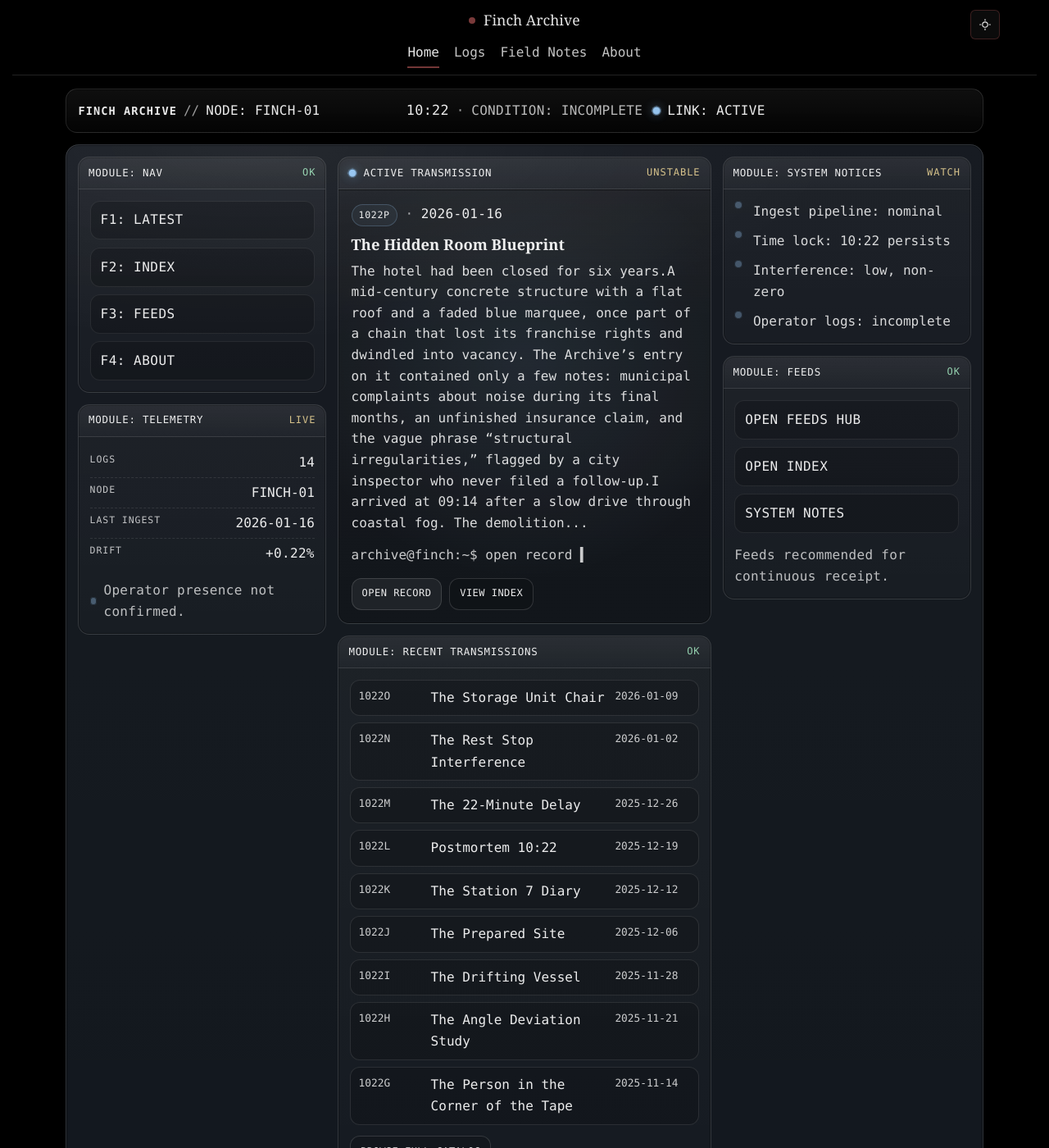
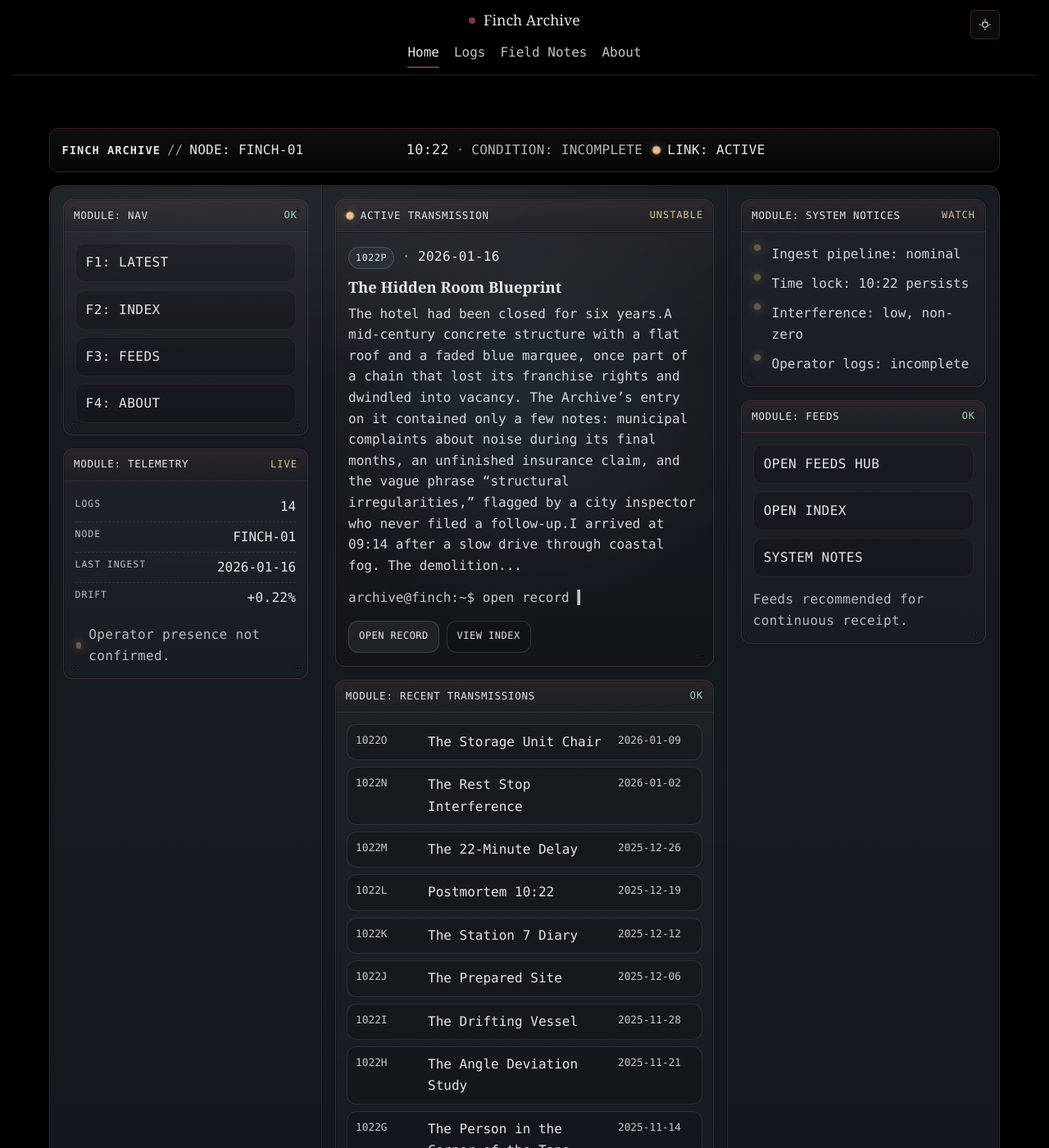
Before and after one commit to HallowayFinch/fincharchive.com, a Jekyll site: the page built from index.html, in a window 1280 px wide and 1400 px high. Shown: the whole window at 82% size. Built offline with Jekyll 4.4.1, drawn with Linux system fonts in a browser that asks for light colours.

Commit message:
Add CSS styles for Finch Console Homepage v2
Added CSS styles for Finch Console Homepage v2, including layout adjustments and new design elements.

```diff
--- a/assets/css/style.css
+++ b/assets/css/style.css
@@ -2274,3 +2274,116 @@ html {
   .finch-rail__left, .finch-rail__center, .finch-rail__right { justify-content: center; }
   .finch-softkeys { grid-template-columns: 1fr 1fr; }
 }
+
+/* ======================================
+   Finch Console Homepage: v2 tweaks
+   - Widen layout using theme wrap width
+   - Add bay seams + faceplate feel
+   - Add fasteners/screws (CSS-only)
+   ====================================== */
+
+/* Wide main variant (used by pages with full_width: true) */
+.finch-main {
+  margin: 3rem auto;
+  padding: 0 20px; /* match .wrap padding */
+}
+.finch-main--wide {
+  max-width: var(--wrap);
+}
+
+/* Make the console consume the full available main width */
+.finch-console {
+  width: 100%;
+  max-width: 100%;
+
+  /* align console styling with existing Finch tokens */
+  --finch-text: var(--fg);
+  --finch-muted: var(--muted);
+  --finch-frame: var(--badge-border);
+  --finch-frame-2: rgba(122, 58, 58, 0.25);
+
+  /* slightly squarer + more "hardware" spacing */
+  --finch-radius: 12px;
+  --finch-gap: 16px;
+}
+
+/* Faceplate / chassis: true bay seams */
+.finch-chassis {
+  gap: 0;
+  padding: 0;
+}
+.finch-bay {
+  padding: var(--finch-gap);
+}
+.finch-bay--center {
+  border-left: 1px solid rgba(122, 58, 58, 0.35);
+  border-right: 1px solid rgba(122, 58, 58, 0.35);
+  box-shadow:
+    inset 1px 0 0 rgba(0,0,0,0.45),
+    inset -1px 0 0 rgba(0,0,0,0.45);
+}
+
+/* Give modules physical fasteners (corner screws) */
+.finch-module {
+  background:
+    radial-gradient(circle at 12px 12px,
+      rgba(0,0,0,0.70) 0 1px,
+      rgba(255,255,255,0.08) 2px,
+      rgba(0,0,0,0.35) 3px,
+      transparent 4px),
+    radial-gradient(circle at calc(100% - 12px) 12px,
+      rgba(0,0,0,0.70) 0 1px,
+      rgba(255,255,255,0.08) 2px,
+      rgba(0,0,0,0.35) 3px,
+      transparent 4px),
+    radial-gradient(circle at 12px calc(100% - 12px),
+      rgba(0,0,0,0.70) 0 1px,
+      rgba(255,255,255,0.08) 2px,
+      rgba(0,0,0,0.35) 3px,
+      transparent 4px),
+    radial-gradient(circle at calc(100% - 12px) calc(100% - 12px),
+      rgba(0,0,0,0.70) 0 1px,
+      rgba(255,255,255,0.08) 2px,
+      rgba(0,0,0,0.35) 3px,
+      transparent 4px),
+    linear-gradient(180deg, rgba(255,255,255,0.035), rgba(255,255,255,0.015));
+}
+
+/* Label plates: more like etched/label tape */
+.finch-plate {
+  border-bottom: 1px solid rgba(122, 58, 58, 0.30);
+  background:
+    linear-gradient(180deg, rgba(122, 58, 58, 0.12), rgba(0,0,0,0.06));
+}
+
+/* LEDs: warmer (less sci-fi, more industrial) */
+.finch-led {
+  background: rgba(255, 210, 150, 0.92);
+  box-shadow: 0 0 0 1px rgba(0,0,0,0.55) inset, 0 0 12px rgba(255,210,150,0.30);
+}
+.finch-led--dim {
+  background: rgba(255, 210, 150, 0.35);
+}
+
+/* Soft keys: more tactile */
+.finch-softkey {
+  box-shadow:
+    0 0 0 1px rgba(0,0,0,0.35) inset,
+    0 2px 0 rgba(0,0,0,0.45);
+}
+.finch-softkey:active {
+  transform: translateY(1px);
+  box-shadow:
+    0 0 0 1px rgba(0,0,0,0.35) inset,
+    0 1px 0 rgba(0,0,0,0.45);
+}
+
+/* Responsive: remove bay seams when stacked */
+@media (max-width: 980px) {
+  .finch-bay { padding: 12px; }
+  .finch-bay--center {
+    border-left: 0;
+    border-right: 0;
+    box-shadow: none;
+  }
+}
```
